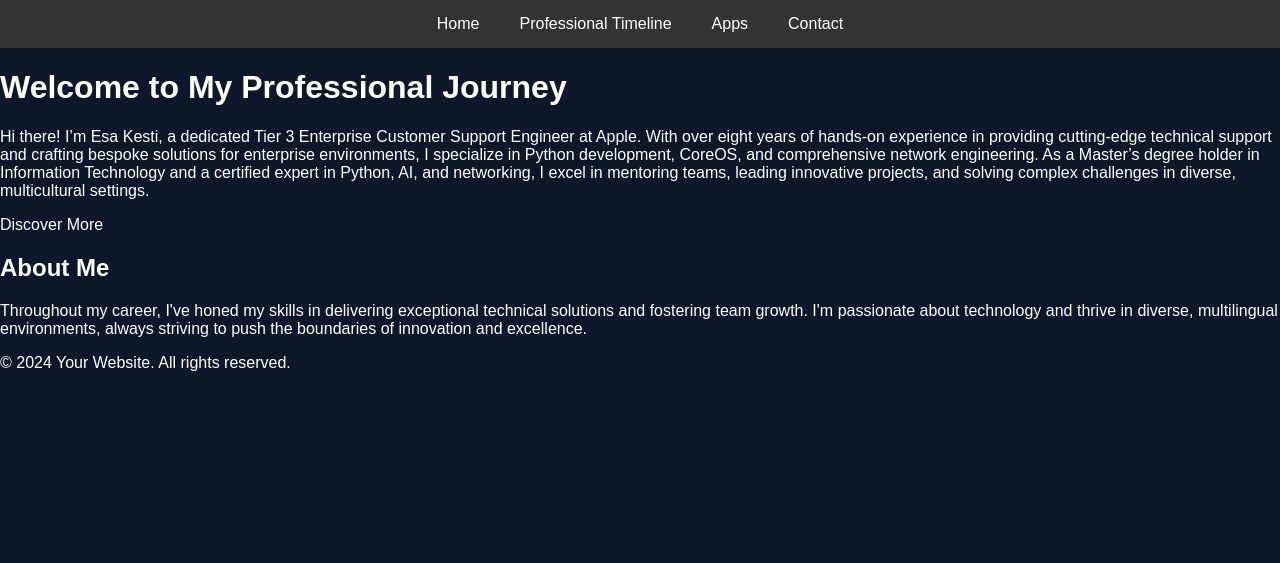
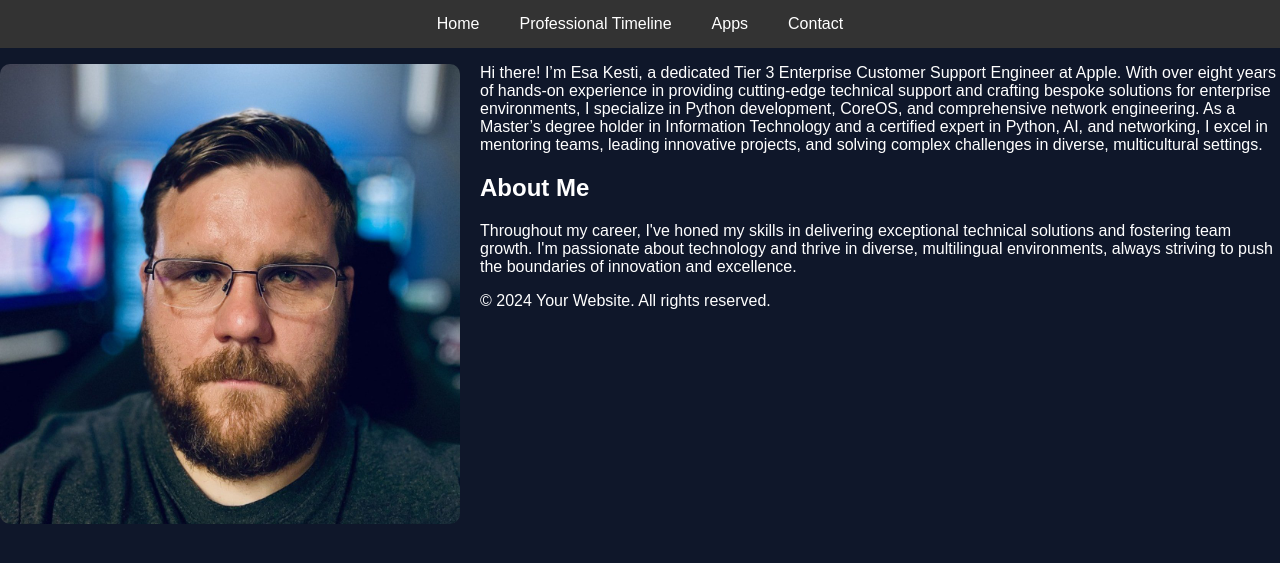
Before and after one commit to KestiNet/esakesti_website, a Flask app: page / in a window 1280 px wide. Shown: the top 563 px of the page. Run offline with Flask 3, Linux system fonts and the light colour scheme.

Commit message:
more work

```diff
--- a/templates/index.html
+++ b/templates/index.html
@@ -16,13 +16,22 @@
             <li><a href="#">Contact</a></li>
         </ul>
     </nav>
-
+    <style>
+        .profile-image {
+            float: left;
+            margin-right: 20px;
+            max-width: 460px; /* Set max-width to control the size */
+            height: auto; /* Maintain aspect ratio */
+            border-radius: 10px; /* Optional: Add some styling */
+        }
+    </style>
    <!-- Hero Section -->
 <header class="hero">
     <div class="container">
-        <h1>Welcome to My Professional Journey</h1>
-        <p>Hi there! I’m Esa Kesti, a dedicated Tier 3 Enterprise Customer Support Engineer at Apple. With over eight years of hands-on experience in providing cutting-edge technical support and crafting bespoke solutions for enterprise environments, I specialize in Python development, CoreOS, and comprehensive network engineering. As a Master’s degree holder in Information Technology and a certified expert in Python, AI, and networking, I excel in mentoring teams, leading innovative projects, and solving complex challenges in diverse, multicultural settings.</p>
-        <a href="#" class="cta">Discover More</a>
+        <p>
+            <img src="{{ url_for('static', filename='optimized_image.jpeg') }}" alt="Esa Kesti" class="profile-image">
+            Hi there! I’m Esa Kesti, a dedicated Tier 3 Enterprise Customer Support Engineer at Apple. With over eight years of hands-on experience in providing cutting-edge technical support and crafting bespoke solutions for enterprise environments, I specialize in Python development, CoreOS, and comprehensive network engineering. As a Master’s degree holder in Information Technology and a certified expert in Python, AI, and networking, I excel in mentoring teams, leading innovative projects, and solving complex challenges in diverse, multicultural settings.
+        </p>
     </div>
 </header>
 
```
Also changed, not shown: static/optimized_image.jpeg (added).
